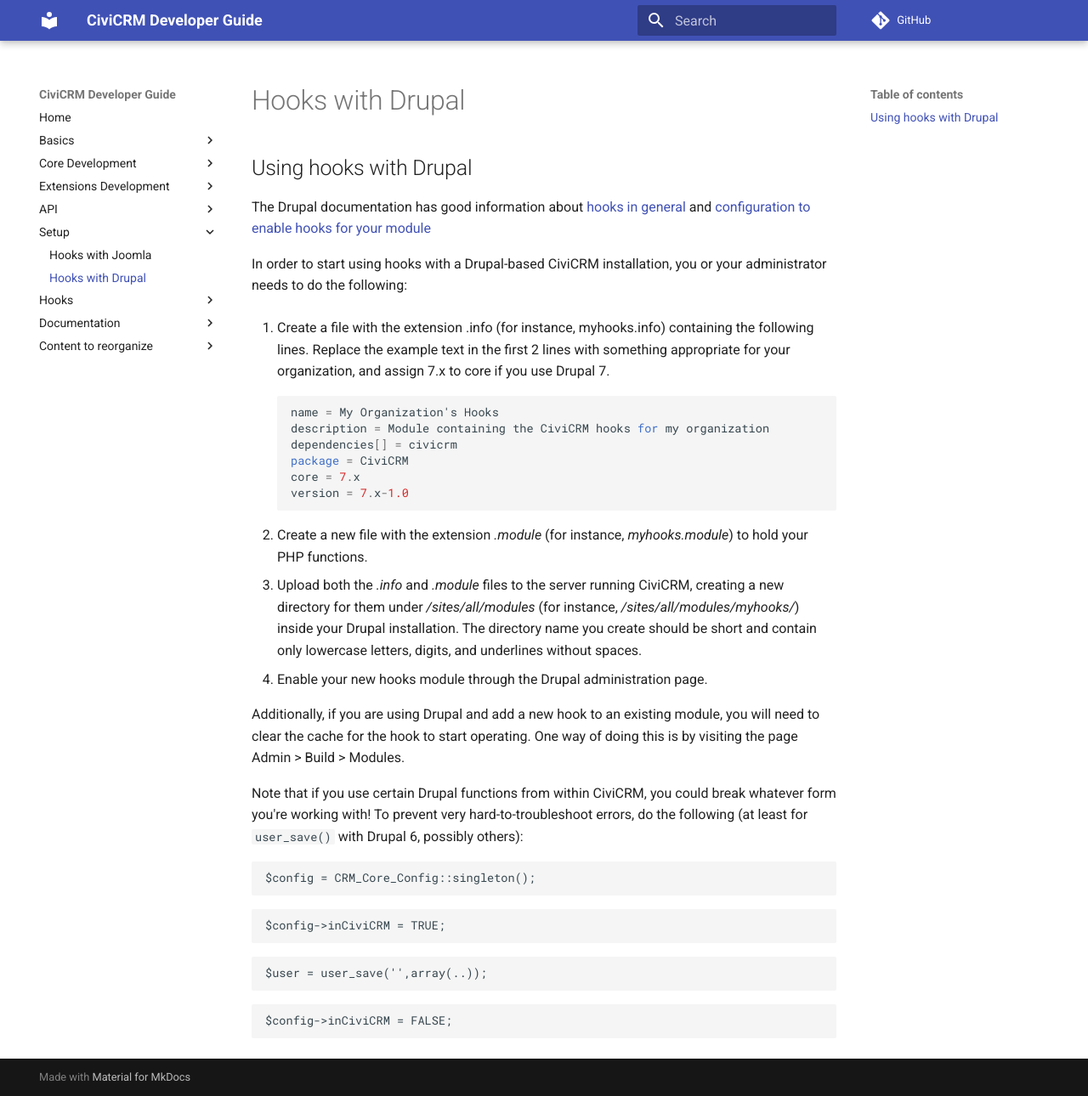
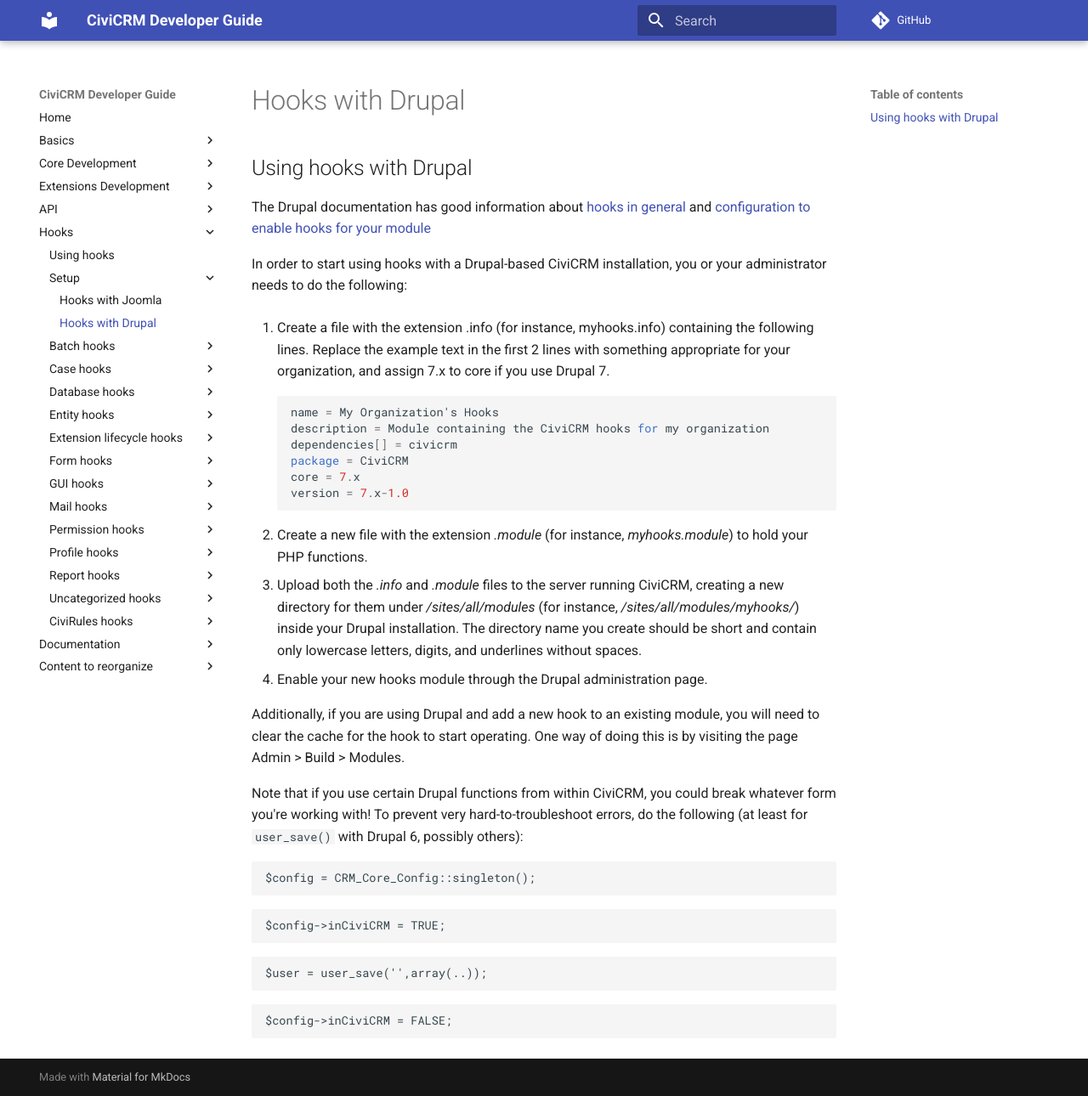
Before and after one commit to civicrm/civicrm-dev-docs, an MkDocs documentation site: the page built from docs/hooks/setup/drupal.md, in a window 1280 px wide and 1290 px high. Shown: the whole window at 85% size. Built offline with MkDocs 1.6.1 and Material for MkDocs 9.7.7, drawn with Linux system fonts in a browser that asks for light colours; comment, search, counter and statistics services are not loaded; old or Windows-style settings are respelled for this version of MkDocs; some of the changed lines change nothing that is shown.

Commit message:
move drupal and joomla configuration to setup nested in hooks section

```diff
--- a/mkdocs.yml
+++ b/mkdocs.yml
@@ -71,11 +71,11 @@
   # API Permissions: api/permissions.md         # page-tree = NEED_NEW_PAGE
   - API Chaining: api/chaining.md
   # API Changes: api/changes.md                 # page-tree = NEED_NEW_PAGE
-- Setup:
-  - Hooks with Joomla: hooks/enabling-hooks/joomla.md
-  - Hooks with Drupal: hooks/enabling-hooks/drupal.md
 - Hooks:
   - Using hooks: hooks.md                        # page-tree = NEED_PAGE_MOVE to /hooks/usage.md
+  - Setup:
+    - Hooks with Joomla: hooks/setup/joomla.md
+    - Hooks with Drupal: hooks/setup/drupal.md
   - Batch hooks:
     - hook_civicrm_batchItems: hooks/hook_civicrm_batchItems.md
     - hook_civicrm_batchQuery: hooks/hook_civicrm_batchQuery.md
```
Also changed, not shown: docs/hooks/setup/drupal.md (renamed from docs/hooks/enabling-hooks/drupal.md), docs/hooks/setup/joomla.md (renamed from docs/hooks/enabling-hooks/joomla.md).
